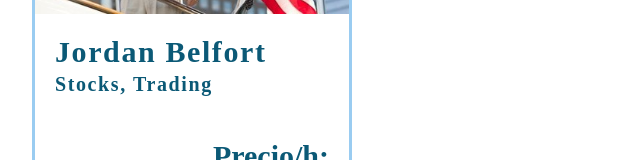
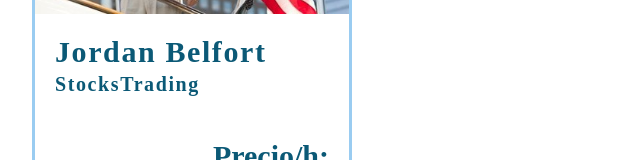
Before and after one commit to JCollantesVega/Ascendia, a React (Vite) app in the folder client/: page / in a window 1280 px wide. Shown: the part 198-358 px from the top of the page, without its empty margins (0-640 px from the left). Built offline with nearby package versions, Linux system fonts and the light colour scheme.

Commit message:
Refactor: change speciality to array object

```diff
--- a/client/src/features/mentors/mocks/mentorData.ts
+++ b/client/src/features/mentors/mocks/mentorData.ts
@@ -4,18 +4,18 @@ import belfort from "../../../assets/belfort.jpg";
 export const mentorCards:MentorCardProps[] = [
     {
         name: "John",
-        speciality: "e-commerce",
+        speciality: ["e-commerce"],
         price: 50
     },
     {
         name: "Jordan Belfort",
         avatarUrl: belfort,
-        speciality: "Stocks, Trading",
+        speciality: ["Stocks", "Trading"],
         price: 60
     },
     {
         name: "Jorge",
-        speciality: "Individual growth, Personal Branding",
+        speciality: ["Individual growth", "Personal Branding"],
         price: 55
     }
 ]
```
